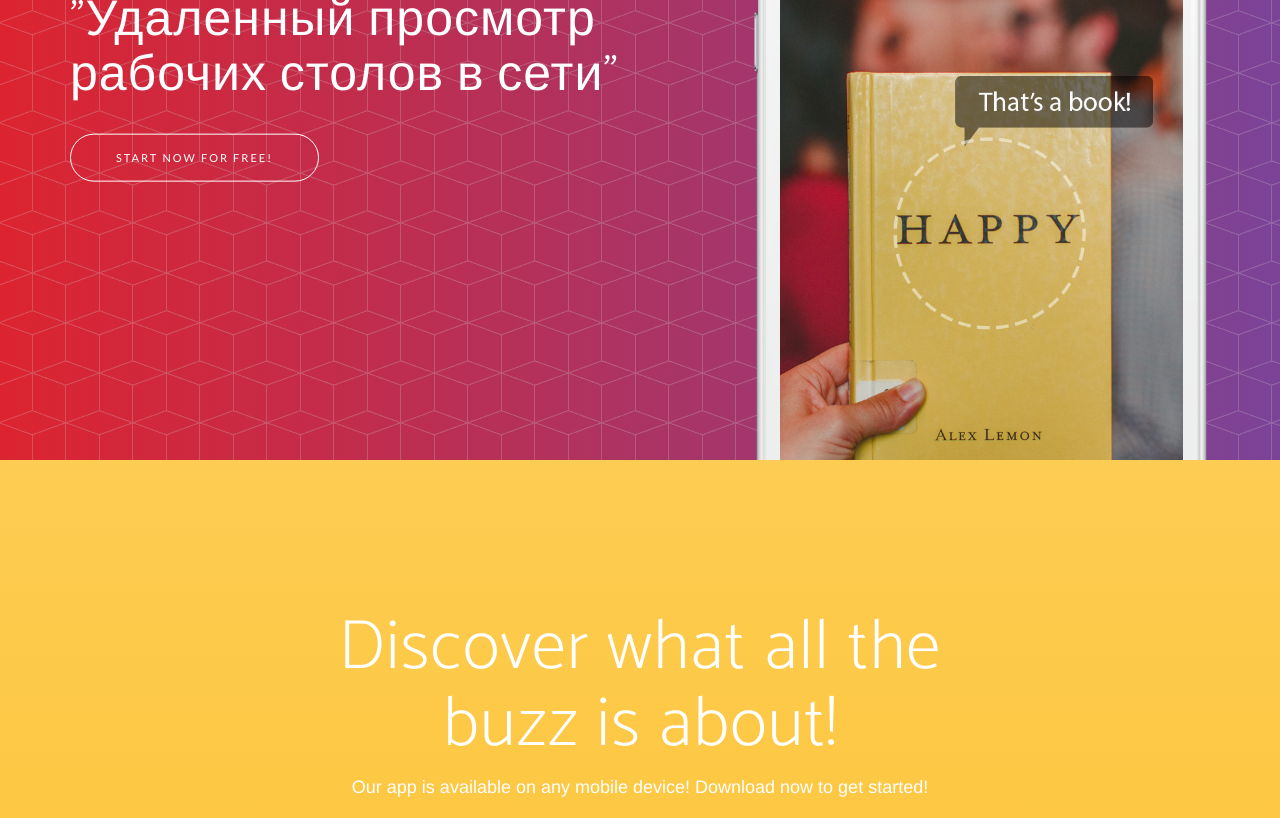
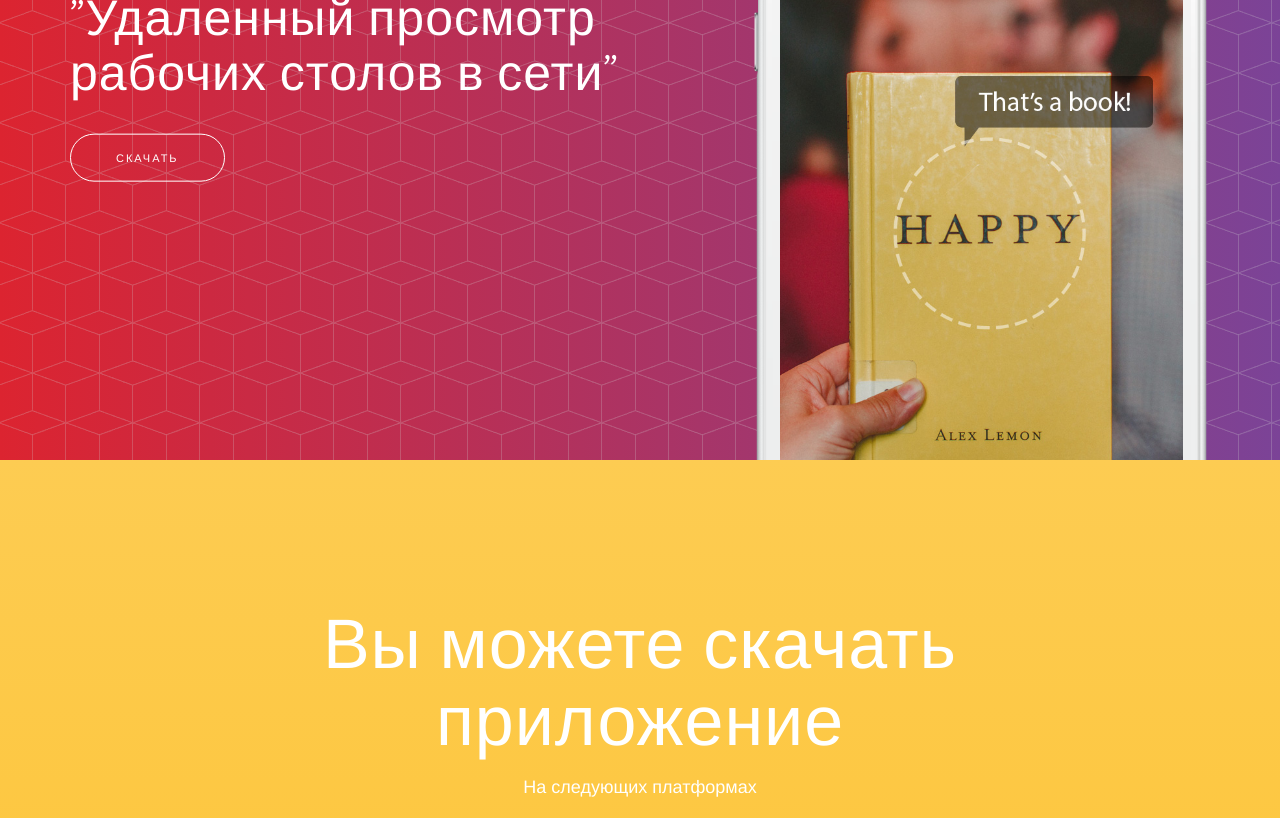
Before and after one commit to strekalev/IAT, a website: page index.html in a window 1280 px wide. Shown: the part 340-1158 px from the top of the page. Drawn offline with nearby package versions, Linux system fonts and the light colour scheme; a web font is replaced by a local one.

Commit message:
download and link

```diff
--- a/index.html
+++ b/index.html
@@ -74,7 +74,7 @@
                     <div class="header-content">
                         <div class="header-content-inner">
                             <h1>Информационная система "Удаленный просмотр рабочих столов в сети"</h1>
-                            <a href="#download" class="btn btn-outline btn-xl page-scroll">Start Now for Free!</a>
+                            <a href="#download" class="btn btn-outline btn-xl page-scroll">Скачать</a>
                         </div>
                     </div>
                 </div>
@@ -101,8 +101,8 @@
         <div class="container">
             <div class="row">
                 <div class="col-md-8 col-md-offset-2">
-                    <h2 class="section-heading">Discover what all the buzz is about!</h2>
-                    <p>Our app is available on any mobile device! Download now to get started!</p>
+                    <h2 class="section-heading">Вы можете скачать приложение</h2>
+                    <p>На следующих платформах</p>
                     <div class="badges">
                         <a class="badge-link" href="#"><img src="img/google-play-badge.svg" alt=""></a>
                         <a class="badge-link" href="#"><img src="img/app-store-badge.svg" alt=""></a>
```
